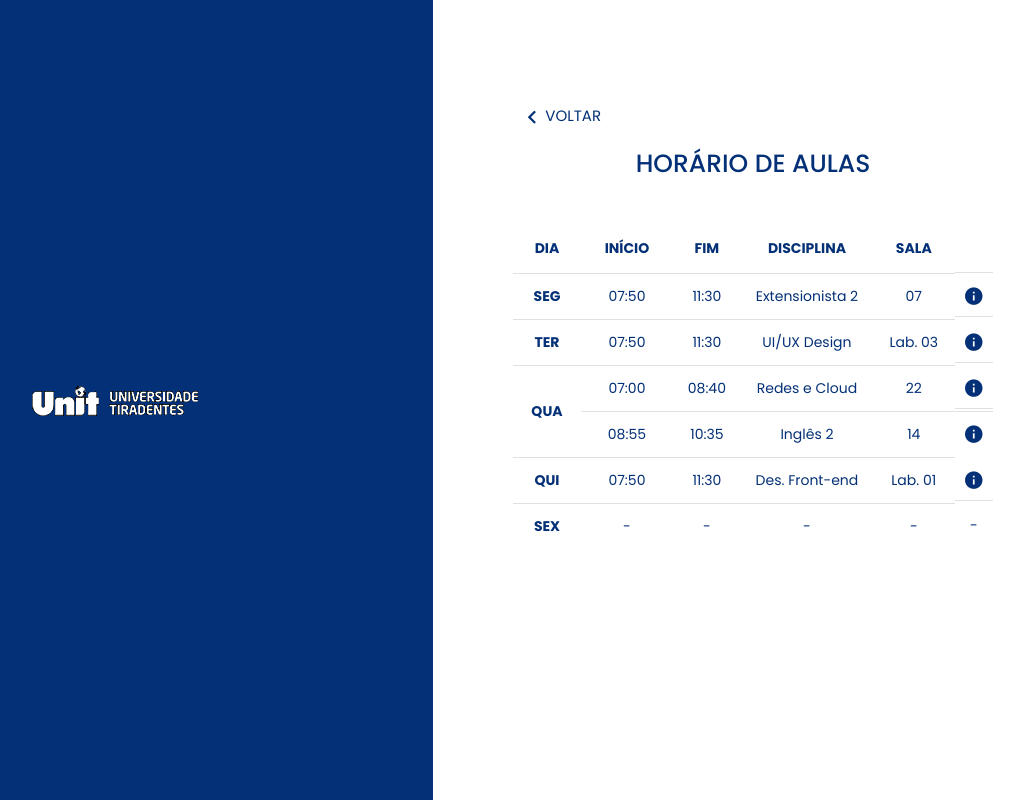
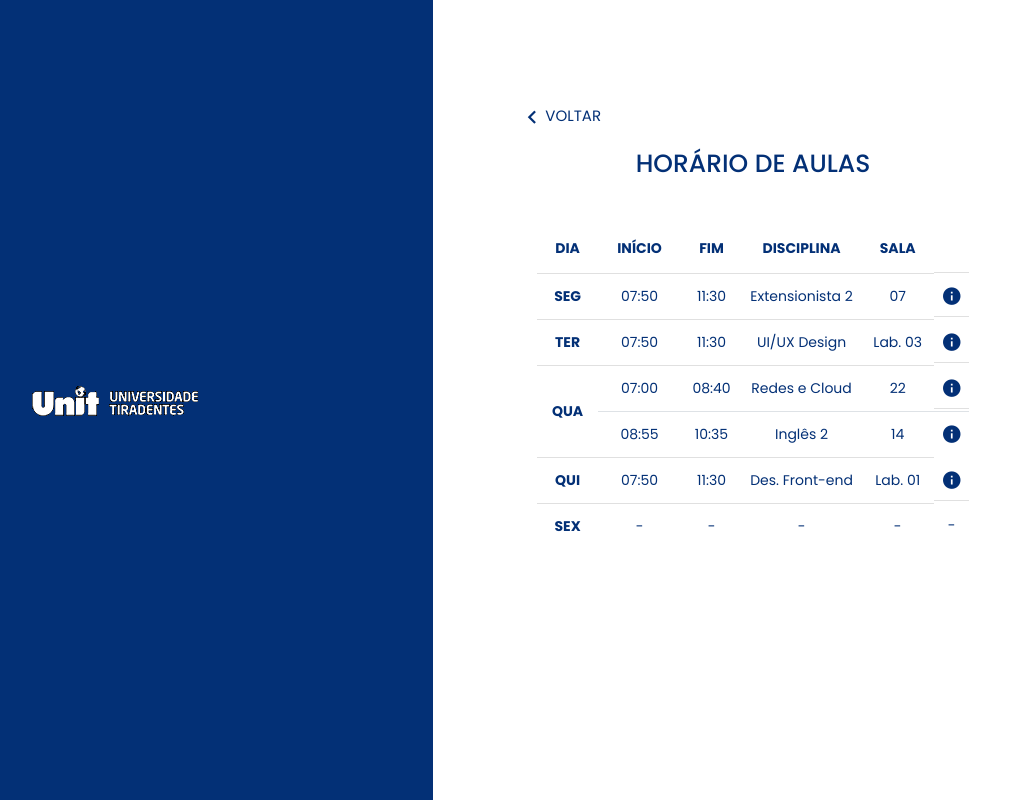
Before and after one commit to mclaramarinho/conexao-e04, a Vue app: page /horario-de-aulas in a window 1280 px wide. Shown: the whole page, without its empty margins (207-1231 px from the left). Built offline with nearby package versions, Linux system fonts and the light colour scheme.

Commit message:
Refactor: responsive font sizes and container widths

```diff
--- a/src/assets/main.css
+++ b/src/assets/main.css
@@ -2,13 +2,6 @@
 @import url('colors.css');
 @import url('breakpoints.css');
 @import url('override.css');
-
-/* body{
-    height: 100vh !important;
-    overflow-y: auto !important;
-    position: absolute !important;
-    margin: 0 !important;
-} */
 
 html{
     position: absolute !important;
@@ -20,119 +13,32 @@
     width: 100vw !important;
     height: 100vh !important;
 }
-
-/* @media (max-width: 768px){
-    .position-middle{
-        position: absolute !important;
-        top: 50% !important;
-        left: 50% !important;
-        transform: translate(-50%, -50%) !important;
-        padding: none !important;
-        margin: 0 auto !important;
+@media (max-width: 768px){
+    .responsive_font{
+        font-size: 120% !important;
     }
 }
-@media (min-width: 769px){
-    .position-middle{
-        margin: auto !important;
-    }
-} */
-/*
-.m-auto{
-    margin: 0 auto !important;
-} */
-
-/* @media (max-width: 992px){
-    .show-lg{
-        display: none !important;
-    }
-    .show-md-sm{
-        display: inline-block !important;
+@media (min-width: 768px){
+    .responsive_font{
+        font-size: 140% !important;
     }
 }
 
-@media (min-width: 992px){
-    .show-lg{
-        display: inline-block !important;
-    }
-    .show-md-sm{
-        display: none !important;
-    }
+.w-90{
+    width: 90% !important;
+}
+.h-90{
+    height: 90% !important;
 }
 
-
-
-
-
-@media (min-width: 768px){
-    .show-md{
-        display: inline-block !important;
-    }
-    .show-sm{
-        display: none !important;
-    }
-} */
-
-@media (max-width: 768px){
-    /* .show-md{
-        display: none !important;
-    }
-    .show-sm{
-        display: inline-block !important;
-    } */
-    /* .mx-sm-auto{
-        margin-left: auto !important;
-        margin-right: auto !important;
-    } */
-}
-
-/* .mx-auto{
-    margin-left: auto !important;
-    margin-right: auto !important;
-
-} */
-/* .w-90{
-    min-width: 90% !important;
-    max-width: 95vw !important;
-} */
 .w-fit{
     width: fit-content !important;
 }
 
-/* .mb-3{
-    margin-bottom: 1rem !important;
-} */
-
-/* .w-100{
-    width: 100% !important;
-}
-.w-50{
-    width: 50% !important;
-
-}
-.p-0{
-    padding: 0 !important;
-} */
-
-/* .ps-3{
-    padding-left: 3% !important;
-} */
-
-/* .my-auto{
-    margin-top: auto !important;
-    margin-bottom: auto !important;
-} */
 
 .h-max{
     height: max-content !important;
 }
-
-/* .my-0{
-    margin-top: 0 !important;
-    margin-bottom: 0 !important;
-} */
-/* table{
-    border-spacing: revert !important;
-} */
 
 .bold{
     font-weight: bold !important;
```
